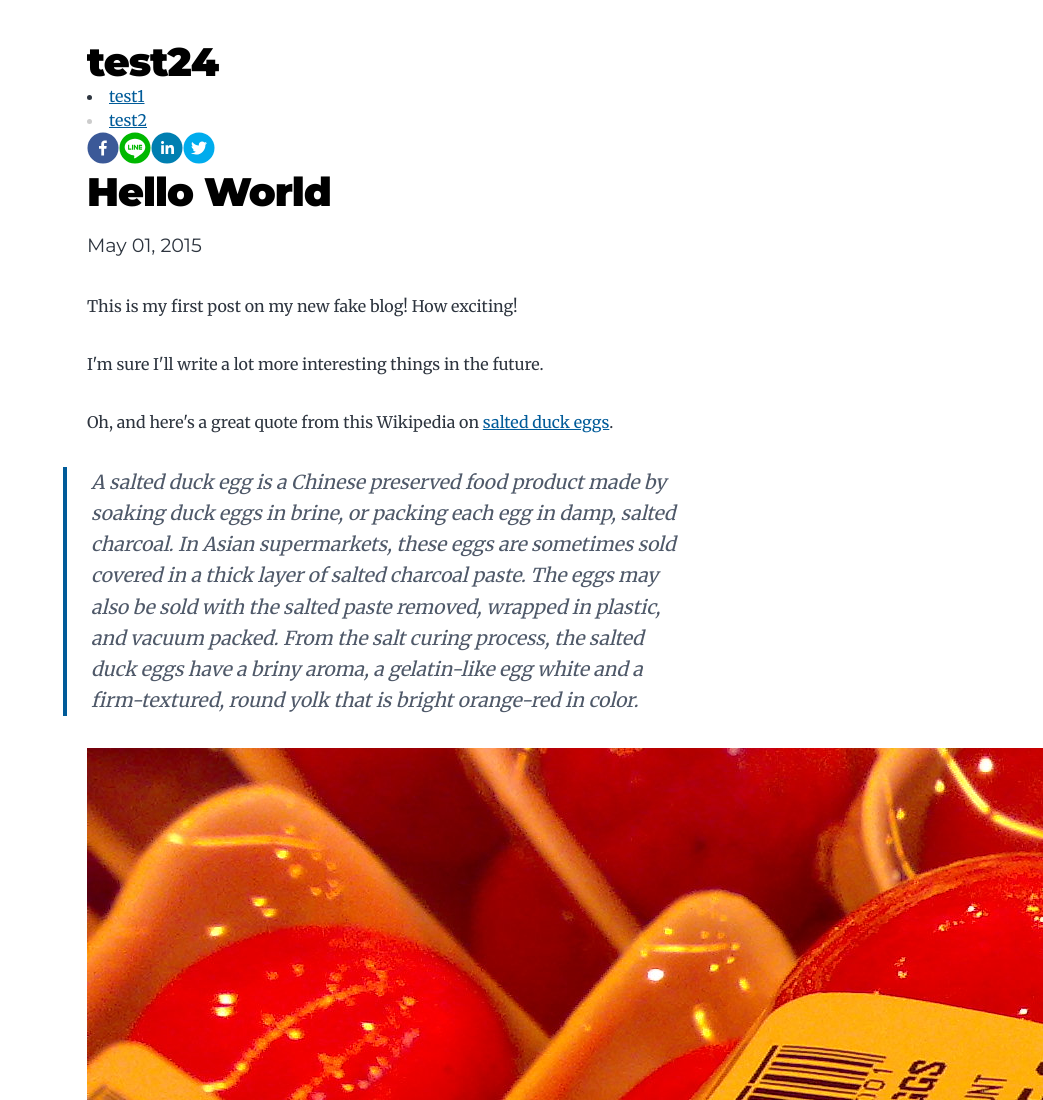
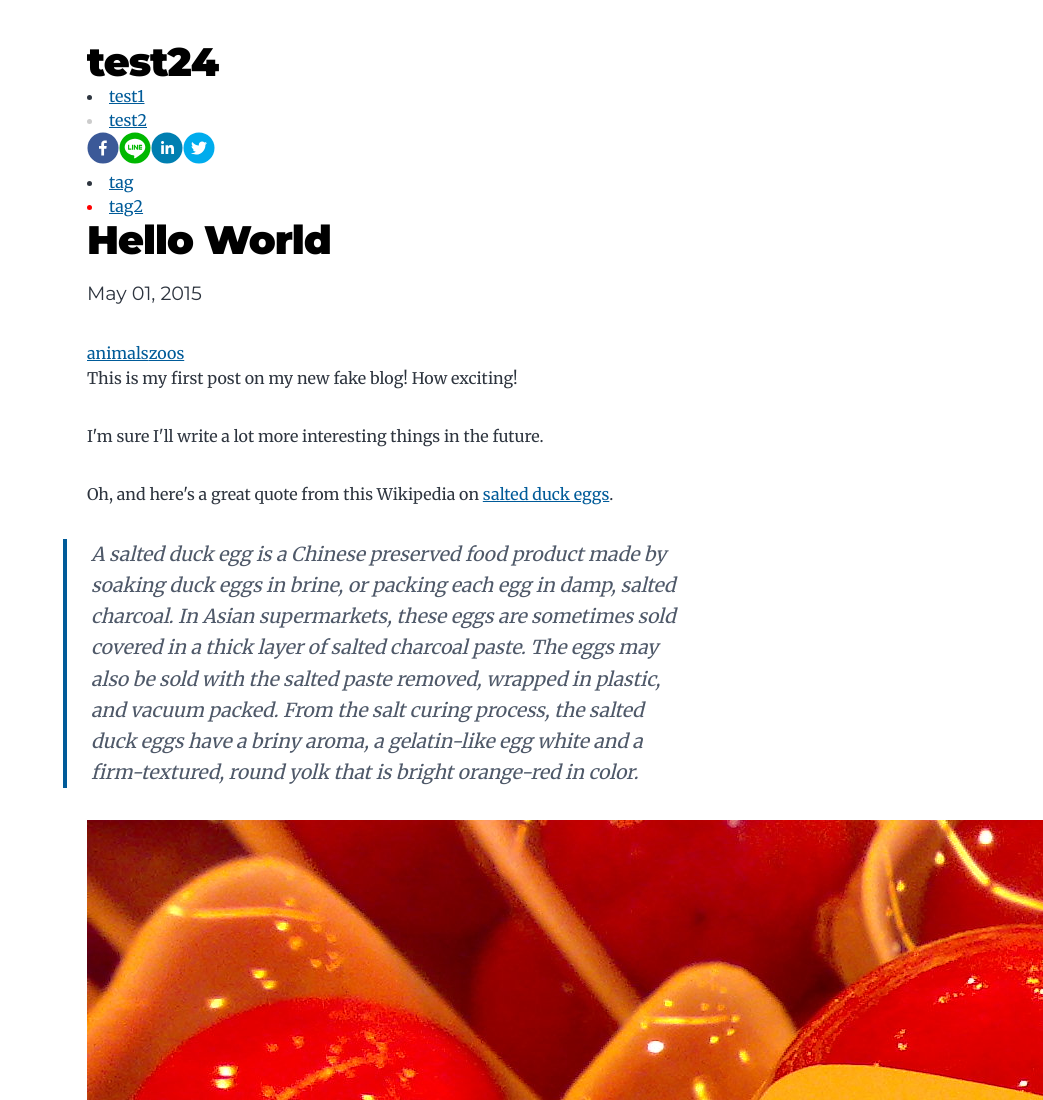
Before and after one commit to nomayeah/ham-katsu-deploy-test, a Gatsby site: page /hello-world/ in a window 1280 px wide. Shown: the top 1100 px of the page, without its empty margins (237-1280 px from the left). Built offline with nearby package versions, Linux system fonts and the light colour scheme; Gatsby itself is replaced by a stand-in of ours; some packages are replaced by stand-ins of ours.

Commit message:
bio 削除 tagを記事内に表示

```diff
--- /dev/null
+++ b/src/components/Tag/_tag.module.scss
@@ -0,0 +1,3 @@
+.current {
+  color: #ff0000;
+}
--- /dev/null
+++ b/src/components/Tag/index.js
@@ -0,0 +1,41 @@
+import * as React from "react"
+import { Link } from "gatsby"
+
+import * as styles from './_tag.module.scss'
+
+const Tag = () => {
+  let tag
+
+  tag = (
+    <>
+      <nav>
+        <li>
+          <Link to="/tags/">tag</Link>
+        </li>
+        <li className={styles.current}>
+          <Link to="/tags/">tag2</Link>
+        </li>
+      </nav>
+    </>
+  )
+
+  return tag
+}
+
+export default Tag
+
+export const pageQuery = graphql`
+  query {
+    site {
+      siteMetadata {
+        title
+      }
+    }
+    allMarkdownRemark(limit: 2000) {
+      group(field: frontmatter___tags) {
+        fieldValue
+        totalCount
+      }
+    }
+  }
+`
--- a/src/components/layout.js
+++ b/src/components/layout.js
@@ -1,6 +1,7 @@
 import * as React from "react"
 import Header from "./Header/index"
 import ShareSns from "./ShareSns/index"
+import Tag from './Tag/index'
 
 const Layout = ({ location, title, children }) => {
   const rootPath = `${__PATH_PREFIX__}/`
@@ -10,7 +11,10 @@ const Layout = ({ location, title, children }) => {
     <div className="global-wrapper" data-is-root-path={isRootPath}>
       <Header />
       <ShareSns articleUrl="https://stalwart-lamington-4382c1.netlify.app/" articleTitle="test1" />
+      <Tag />
+
       <main>{children}</main>
+
       <footer>
         © {new Date().getFullYear()}, Built with
         {` `}
--- a/src/pages/index.js
+++ b/src/pages/index.js
@@ -1,7 +1,6 @@
 import * as React from "react"
 import { Link, graphql } from "gatsby"
 
-import Bio from "../components/bio"
 import Layout from "../components/layout"
 import Seo from "../components/seo"
 
@@ -13,7 +12,7 @@ const BlogIndex = ({ data, location }) => {
     return (
       <Layout location={location} title={siteTitle}>
         <Seo title="All posts" />
-        <Bio />
+
         <p>
           No blog posts found. Add markdown posts to "content/blog" (or the
           directory you specified for the "gatsby-source-filesystem" plugin in
@@ -26,7 +25,7 @@ const BlogIndex = ({ data, location }) => {
   return (
     <Layout location={location} title={siteTitle}>
       <Seo title="All posts" />
-      <Bio />
+
       <ol style={{ listStyle: `none` }}>
         {posts.map(post => {
           const title = post.frontmatter.title || post.fields.slug
--- a/src/templates/blog-post.js
+++ b/src/templates/blog-post.js
@@ -1,5 +1,6 @@
 import * as React from "react"
 import { Link, graphql } from "gatsby"
+import kebabCase from "lodash/kebabCase"
 
 import Bio from "../components/bio"
 import Layout from "../components/layout"
@@ -7,10 +8,12 @@ import Seo from "../components/seo"
 
 const BlogPostTemplate = ({ data, location }) => {
   const post = data.markdownRemark
+  const tags = post.frontmatter.tags
   const siteTitle = data.site.siteMetadata?.title || `Title`
   const { previous, next } = data
 
   return (
+    console.log(post),
     <Layout location={location} title={siteTitle}>
       <Seo
         title={post.frontmatter.title}
@@ -24,6 +27,13 @@ const BlogPostTemplate = ({ data, location }) => {
         <header>
           <h1 itemProp="headline">{post.frontmatter.title}</h1>
           <p>{post.frontmatter.date}</p>
+          <div className="tags-article">
+            {tags && tags.length > 0 && tags.map(tag => {
+              return (
+                <Link to={`/tags/${kebabCase(tag)}/`}>{tag}</Link>
+              )
+            })}
+          </div>
         </header>
         <section
           dangerouslySetInnerHTML={{ __html: post.html }}
@@ -85,6 +95,7 @@ export const pageQuery = graphql`
         title
         date(formatString: "MMMM DD, YYYY")
         description
+        tags
       }
     }
     previous: markdownRemark(id: { eq: $previousPostId }) {
```
